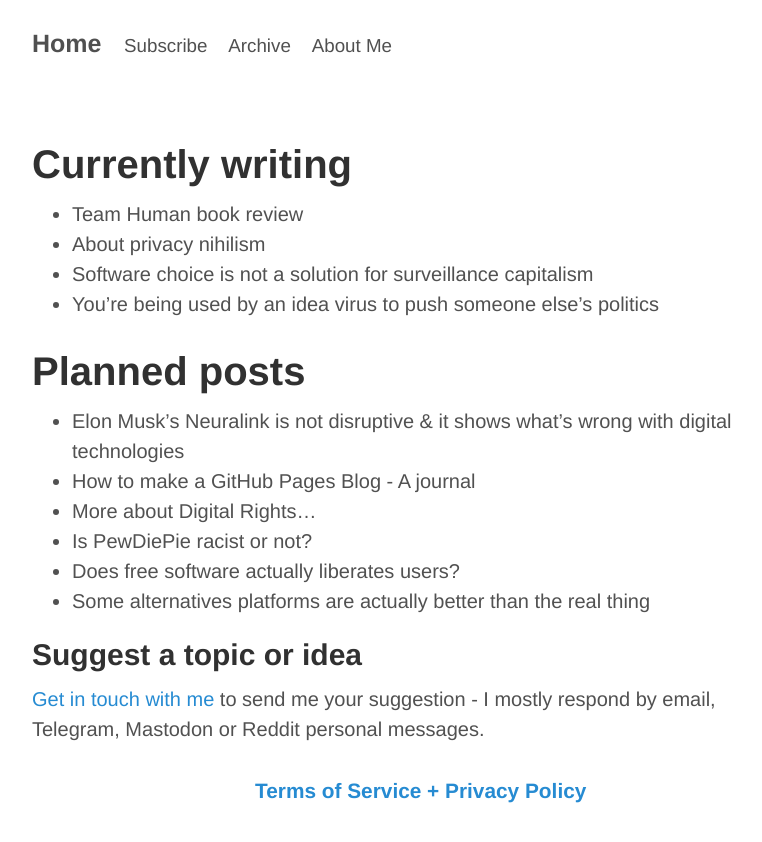
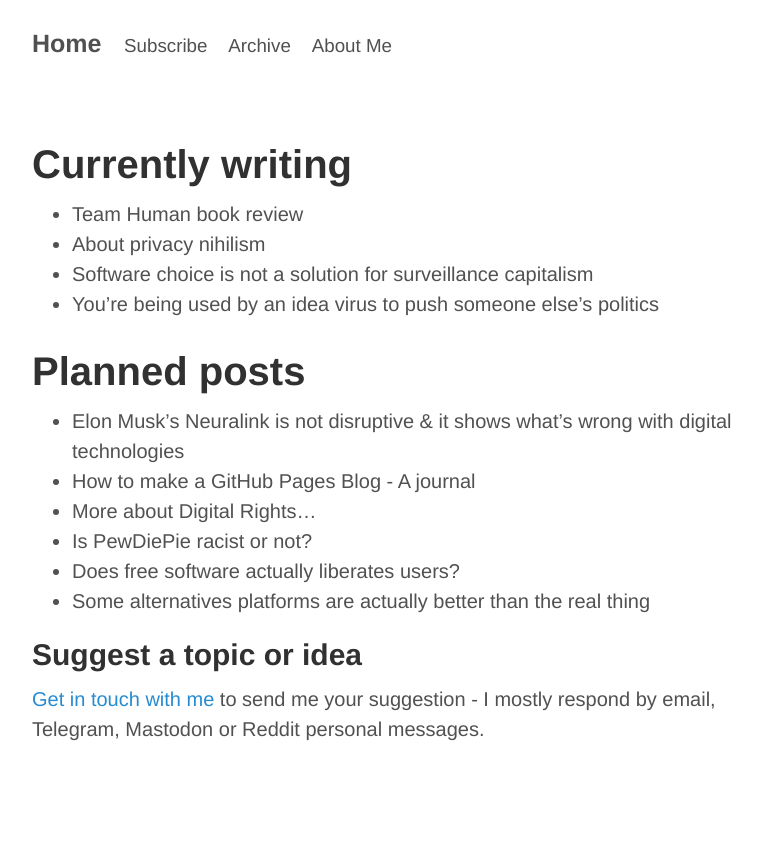
Before and after one commit to alex-esc/home, a Jekyll site: the page built from up-next.md, in a window 1280 px wide. Shown: the top 842 px of the page, without its empty margins (228-990 px from the left). Built offline with Jekyll 4.4.1, drawn with Linux system fonts in a browser that asks for light colours.

Commit message:
Update default.html

```diff
--- a/_layouts/default.html
+++ b/_layouts/default.html
@@ -28,15 +28,6 @@
   {{ content }}
 </div>
 
-<div id="privacy">
-<h3 class="masthead-title">
-     <center>
-	 <small>
-       &nbsp;&nbsp;&nbsp;<a href="{{ site.path }}/policy.html">Terms of Service + Privacy Policy</a>
-     </small>
-	 </center>
-</h3>
-</div>
 
 </div><!-- .container -->
 </body>
```
